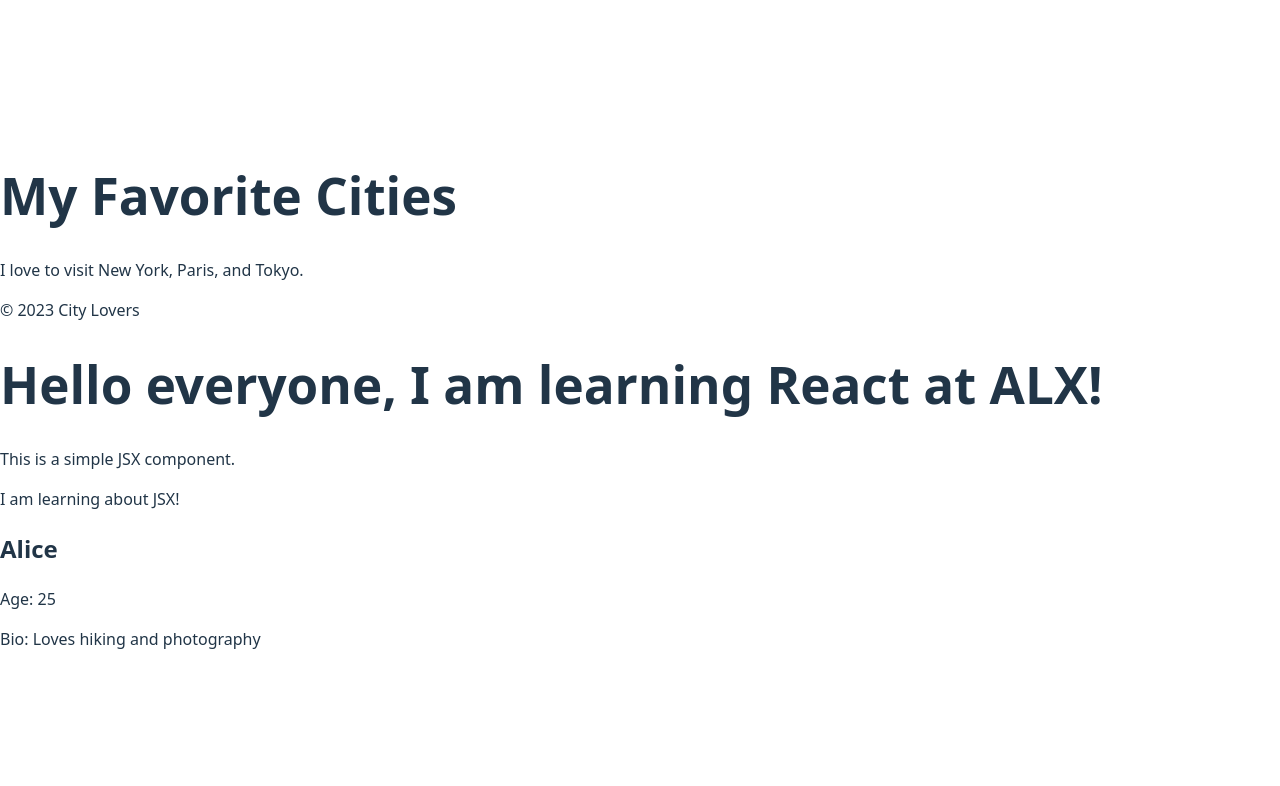
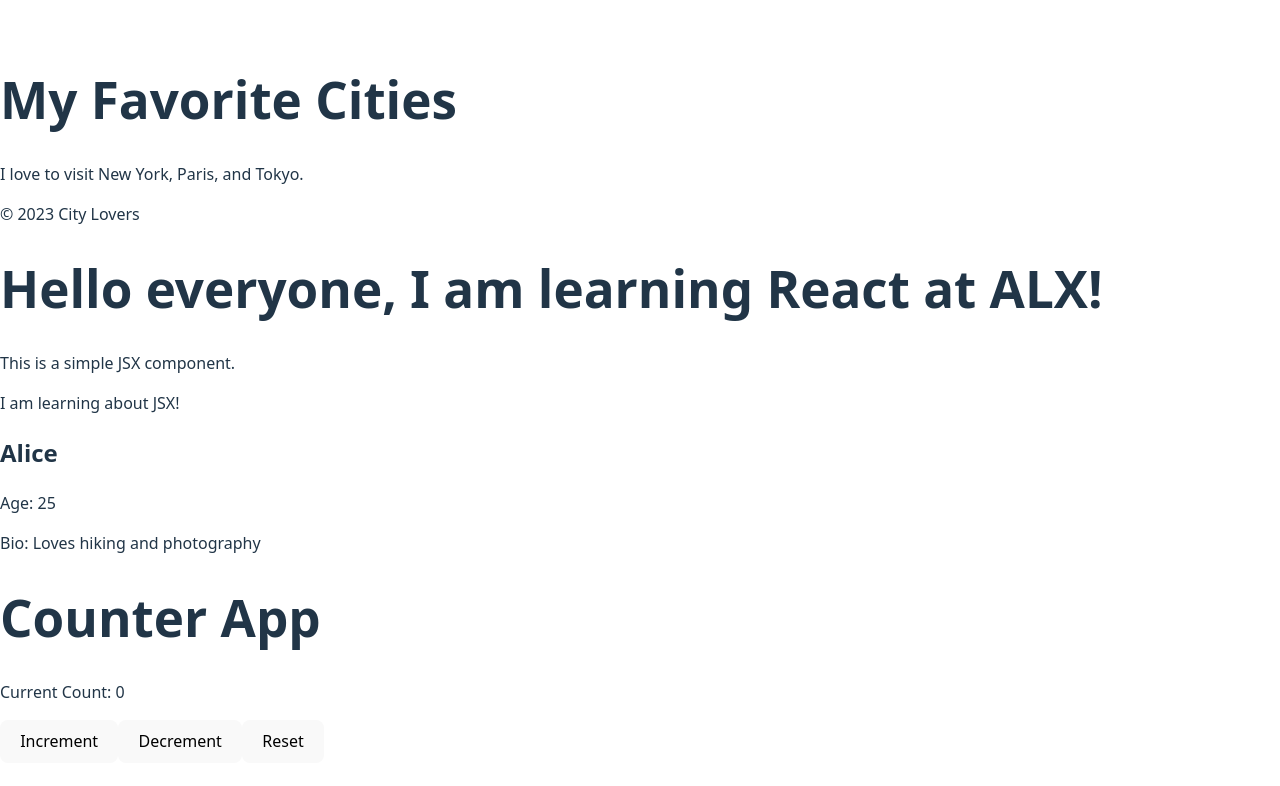
Before and after one commit to davebaiden/alx-fe-reactjs, a React (Vite) app in the folder alx-react-app/: page / in a window 1280 px wide. Shown: the top 786 px of the page. Built offline with nearby package versions, Linux system fonts and the light colour scheme.

Commit message:
edit App.jsx

```diff
--- a/alx-react-app/src/App.jsx
+++ b/alx-react-app/src/App.jsx
@@ -3,6 +3,7 @@ import Header from './Header'
 import MainContent from './MainContent'
 import Footer from './Footer'
 import UserProfile from './UserProfile'
+import Counter from './components/Counter'
 
 function App() {
   return (
@@ -12,6 +13,7 @@ function App() {
         <Footer />
         <WelcomeMessage />
         <UserProfile name="Alice" age="25" bio="Loves hiking and photography" />
+        <Counter />
       </div>
 
   )
```
